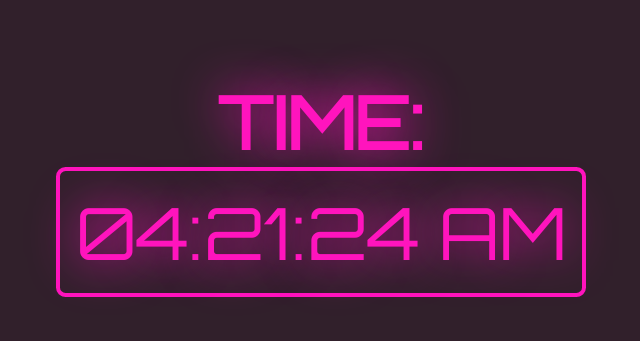
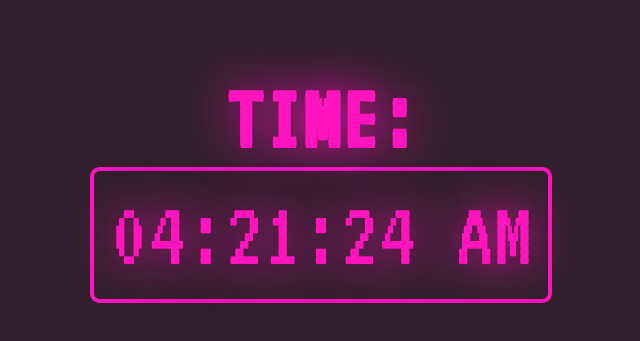
Before and after one commit to jameszenartist/clockProject, a website: page index.html in a window 1280 px wide. Shown: the part 213-554 px from the top of the page, without its empty margins (319-959 px from the left). Drawn offline with Linux system fonts and the light colour scheme.

Commit message:
made HTML text, CSS design, and JS changes

```diff
--- a/index.html
+++ b/index.html
@@ -7,8 +7,8 @@
     <meta name="James Hansen" content="" />
     <title>Clock Project</title>
     <link
-      href="https://fonts.googleapis.com/css2?family=Orbitron&display=swap"
       rel="stylesheet"
+      href="https://fonts.googleapis.com/css2?family=VT323&display=swap"
     />
     <link rel="stylesheet" href="text.css" />
   </head>
--- a/main.js
+++ b/main.js
@@ -4,16 +4,13 @@ function showTime() {
   let m = date.getMinutes(); // 0 - 59
   let s = date.getSeconds(); // 0 - 59
   let session = "AM";
-
   if (h == 0) {
     h = 12;
   }
-
   if (h > 12) {
     h = h - 12;
     session = "PM";
   }
-
   h = h < 10 ? "0" + h : h;
   m = m < 10 ? "0" + m : m;
   s = s < 10 ? "0" + s : s;
@@ -21,8 +18,6 @@ function showTime() {
   let time = h + ":" + m + ":" + s + " " + session;
   document.querySelector(".time").innerText = time;
   document.querySelector(".time").textContent = time;
-
   setTimeout(showTime, 1000);
 }
-
 showTime();
--- a/text.css
+++ b/text.css
@@ -6,7 +6,7 @@
   color: #ff14bd;
   /* background-color: #31202b; */
   text-decoration: none;
-  font-family: "Orbitron", sans-serif;
+  font-family: "VT323", monospace;
 }
 
 body {
@@ -28,7 +28,7 @@ body {
   justify-content: center;
   align-items: center;
   text-align: center;
-  font-size: 3rem;
+  font-size: 4rem;
   text-shadow: 0 0 3rem #ff14bd;
 }
 
```
Also changed, not shown: min/index.min.html (+1 -1 lines), min/text.min.css.
